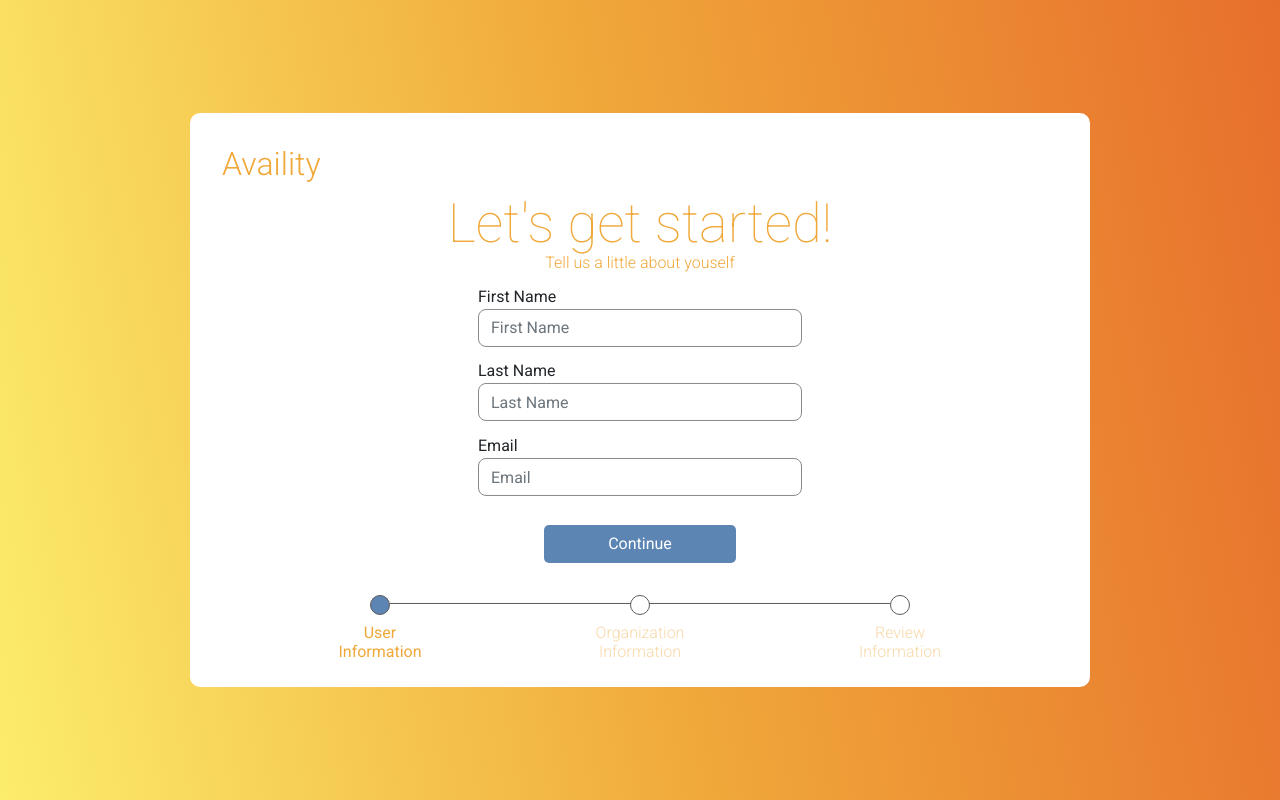
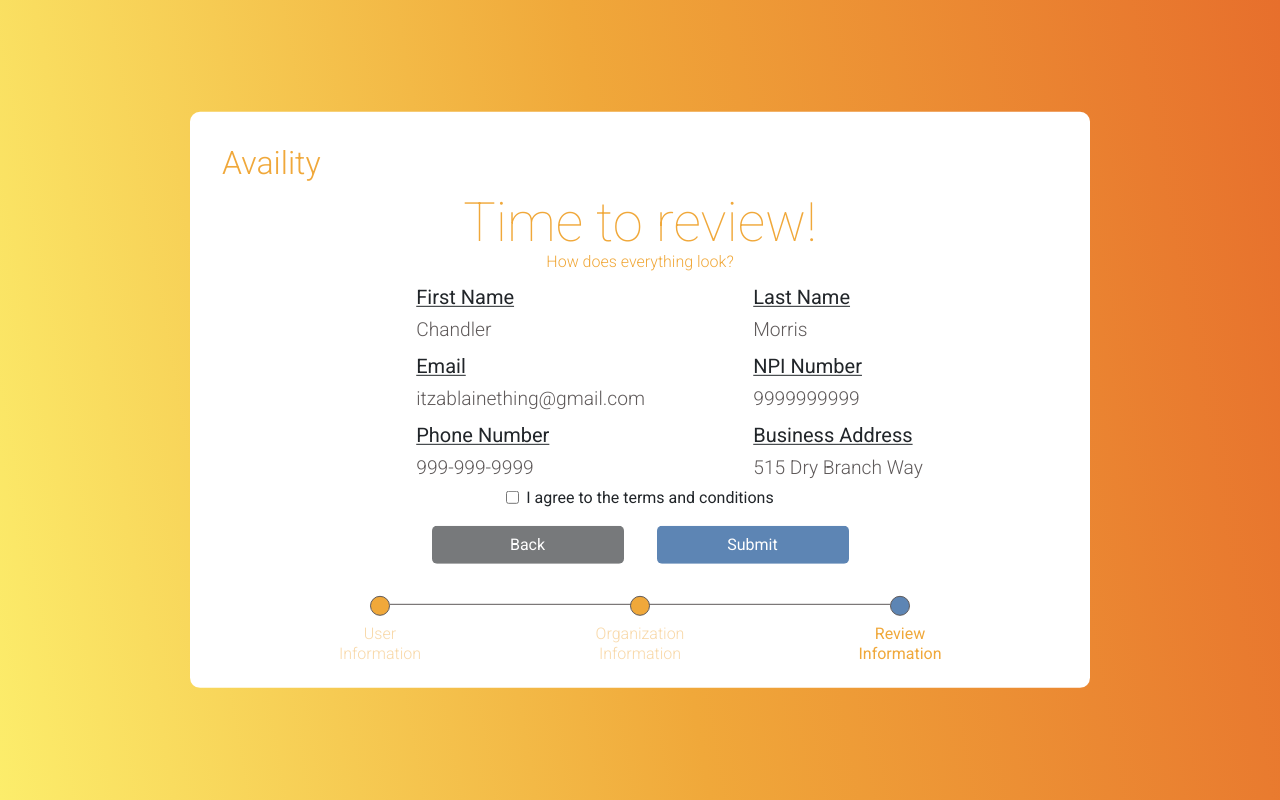
Before and after one commit to ItzaBlaineThing/RegUI-CodeExercise, a React (Create React App) app in the folder client/: page / in a window 1280 px wide. Built offline with nearby package versions, Linux system fonts and the light colour scheme.

Commit message:
Review Screen Working

```diff
--- a/client/public/css/forms/registration/RegistrationForm.css
+++ b/client/public/css/forms/registration/RegistrationForm.css
@@ -44,6 +44,25 @@
     margin: 0.8rem auto;
 }
 
+.review {
+    margin: 0.2rem auto;
+}
+
+.registration-form-label {
+    font-size: 1.25rem;
+    text-decoration: underline;
+    text-decoration-thickness: 0.2px;
+    text-underline-offset: 2px;
+    min-width: 200px;
+}
+
+.registration-form-text {
+    font-size: 1.2rem;
+    color: #5F5A5A;
+    font-weight: 300;
+    min-width: 200px;
+}
+
 .form-label {
     margin: 0;
     font-weight: 400;
@@ -63,6 +82,16 @@
     padding: 0 15rem;
 }
 
+.registration-form-container {
+    /* background-color: palegreen; */
+    padding: 0 8rem;
+}
+
+.registration-form-checkbox-div {
+    text-align: center;
+    margin: 0;
+}
+
 .btn-registration-form-btn, .btn-registration-form-btn-alt {
     color: #FFFFFF;
     margin: 1rem 0 2rem;
@@ -74,69 +103,16 @@
     background-color: #5D85B4;
 }
 
+.btn-registration-form-btn:hover {
+    background-color: #47668a;
+    color: #FFFFFF;
+}
+
 .btn-registration-form-btn-alt {
     background-color: #77797B;
 }
 
-.progress-div {
-    display: flex;
-    flex-direction: row;
-    justify-content: center;
-
-    margin-bottom: 4rem;
+.btn-registration-form-btn-alt:hover {
+    background-color: #666869;
+    color: #FFFFFF;
 }
-
-.progress-div-text {
-    text-align: center;
-    font-size: 1rem;
-    margin: 0;
-    position: absolute;
-    left: 50%;
-    top: 100%;
-    transform: translate(-50%);
-    word-spacing: 100vw;
-}
-
-.active {
-    color: #F0A83A;
-    font-weight: 400;
-}
-
-.disabled {
-    color: #f0a73a70;
-    font-weight: 300;
-}
-
-.progress-one-div, .progress-two-div, .progress-three-div {
-    position: relative;
-}
-
-.progress-circle {
-    background-color: #FFFFFF;
-    height: 20px;
-    width: 20px;
-    border: 1px solid #5F5A5A;
-    border-radius: 50px;
-    margin-bottom: 0.5rem;
-}
-
-.progress-circle-middle {
-    margin: 0 15rem;
-    position: relative;
-    z-index: 2;
-}
-
-.current {
-    background-color: #5D85B4;
-}
-
-.visited {
-    background-color: #F0A83A;
-}
-
-hr {
-    margin: -12px 0 0 0;
-    position: relative;
-    border-top: 1px solid #5F5A5A;
-    z-index: 1;
-}
--- a/client/public/css/forms/registration/progressBar/ProgressBar.css
+++ b/client/public/css/forms/registration/progressBar/ProgressBar.css
@@ -0,0 +1,64 @@
+/* || Progress Bar */
+
+.progress-div {
+    display: flex;
+    flex-direction: row;
+    justify-content: center;
+
+    margin-bottom: 4rem;
+}
+
+.progress-div-text {
+    text-align: center;
+    font-size: 1rem;
+    margin: 0;
+    position: absolute;
+    left: 50%;
+    top: 100%;
+    transform: translate(-50%);
+    word-spacing: 100vw;
+}
+
+.active {
+    color: #F0A83A;
+    font-weight: 400;
+}
+
+.disabled {
+    color: #f0a73a70;
+    font-weight: 300;
+}
+
+.progress-one-div, .progress-two-div, .progress-three-div {
+    position: relative;
+}
+
+.progress-circle {
+    background-color: #FFFFFF;
+    height: 20px;
+    width: 20px;
+    border: 1px solid #5F5A5A;
+    border-radius: 50px;
+    margin-bottom: 0.5rem;
+}
+
+.progress-circle-middle {
+    margin: 0 15rem;
+    position: relative;
+    z-index: 2;
+}
+
+.current {
+    background-color: #5D85B4;
+}
+
+.visited {
+    background-color: #F0A83A;
+}
+
+hr {
+    margin: -12px 0 0 0;
+    position: relative;
+    border-top: 1px solid #5F5A5A;
+    z-index: 1;
+}
--- a/client/public/css/styles.css
+++ b/client/public/css/styles.css
@@ -1,4 +1,5 @@
 @import "./forms/registration/RegistrationForm.css";
+@import "./forms/registration/progressBar/ProgressBar.css";
 
 * {
     font-family: 'Roboto', sans-serif;
--- a/client/public/index.html
+++ b/client/public/index.html
@@ -15,7 +15,7 @@
     <link rel="stylesheet" href="/css/styles.css" />
 
     <!-- Title -->
-    <title>(React)</title>
+    <title>Availity | Register</title>
   </head>
   <body>
     <div class="content">
--- a/client/src/components/forms/registration/RegistrationForm.js
+++ b/client/src/components/forms/registration/RegistrationForm.js
@@ -12,12 +12,12 @@ export default function RegistrationForm() {
 
     // Setting initial state
     const [form, setForm] = useState({
-        firstName: "",
-        lastName: "",
-        email: "",
-        address: "",
-        phoneNumber: "",
-        npiNumber: ""
+        firstName: "Chandler",
+        lastName: "Morris",
+        email: "itzablainething@gmail.com",
+        address: "515 Dry Branch Way",
+        phoneNumber: "999-999-9999",
+        npiNumber: "9999999999"
     });
 
     // Function to handle changes and update local state values
@@ -36,7 +36,7 @@ export default function RegistrationForm() {
     }
 
     // Setting state to track the currentView
-    const [currentView, setCurrentView] = useState(1);
+    const [currentView, setCurrentView] = useState(3);
 
     // Function to update the currentView
     function changeView(viewSelected) {
--- a/client/src/components/forms/registration/views/RegViewThree.js
+++ b/client/src/components/forms/registration/views/RegViewThree.js
@@ -19,30 +19,53 @@ export default function RegViewThree(props) {
             <div>
                 <h1 className="registration-form-title">Time to review!</h1>
                 <h5 className="registration-form-subtitle">How does everything look?</h5>
-                <Form.Group className="registration-form-group">
-                    <Form.Label>First Name</Form.Label>
-                    <Form.Text>{props.form.firstName}</Form.Text>
+                <Container className="registration-form-container">
+                    <Row>
+                        <Col>
+                            <Form.Group className="registration-form-group review">
+                                <Form.Label className="registration-form-label">First Name</Form.Label>
+                                <Form.Text className="registration-form-text">{props.form.firstName}</Form.Text>
                             </Form.Group>
-                <Form.Group className="registration-form-group">
-                    <Form.Label>Last Name</Form.Label>
-                    <Form.Text>{props.form.lastName}</Form.Text>
+                        </Col>
+                        <Col>
+                            <Form.Group className="registration-form-group review">
+                                <Form.Label className="registration-form-label">Last Name</Form.Label>
+                                <Form.Text className="registration-form-text">{props.form.lastName}</Form.Text>
                             </Form.Group>
-                <Form.Group className="registration-form-group">
-                    <Form.Label>Email</Form.Label>
-                    <Form.Text>{props.form.email}</Form.Text>
+                        </Col>
+                    </Row>
+                    <Row>
+                        <Col>
+                            <Form.Group className="registration-form-group review">
+                                <Form.Label className="registration-form-label">Email</Form.Label>
+                                <Form.Text className="registration-form-text">{props.form.email}</Form.Text>
                             </Form.Group>
-                <Form.Group className="registration-form-group">
-                    <Form.Label>NPI Number</Form.Label>
-                    <Form.Text>{props.form.npiNumber}</Form.Text>
+                        </Col>
+                        <Col>
+                            <Form.Group className="registration-form-group review">
+                                <Form.Label className="registration-form-label">NPI Number</Form.Label>
+                                <Form.Text className="registration-form-text">{props.form.npiNumber}</Form.Text>
                             </Form.Group>
-                <Form.Group className="registration-form-group">
-                    <Form.Label>Phone Number</Form.Label>
-                    <Form.Text>{props.form.phoneNumber}</Form.Text>
+                        </Col>
+                    </Row>
+                    <Row>
+                        <Col>
+                            <Form.Group className="registration-form-group review">
+                                <Form.Label className="registration-form-label">Phone Number</Form.Label>
+                                <Form.Text className="registration-form-text">{props.form.phoneNumber}</Form.Text>
                             </Form.Group>
-                <Form.Group className="registration-form-group">
-                    <Form.Label>Business Address</Form.Label>
-                    <Form.Text>{props.form.address}</Form.Text>
+                        </Col>
+                        <Col>
+                            <Form.Group className="registration-form-group review">
+                                <Form.Label className="registration-form-label">Business Address</Form.Label>
+                                <Form.Text className="registration-form-text">{props.form.address}</Form.Text>
                             </Form.Group>
+                        </Col>
+                    </Row>
+                </Container>
+                <div className="registration-form-checkbox-div">
+                    <Form.Check type="checkbox" label="I agree to the terms and conditions" />
+                </div>
                 <div className="registration-form-btn-div">
                 <Container className="registration-form-btn-container">
                         <Row>
```
Lines whose indentation alone changed are shown as unchanged.
